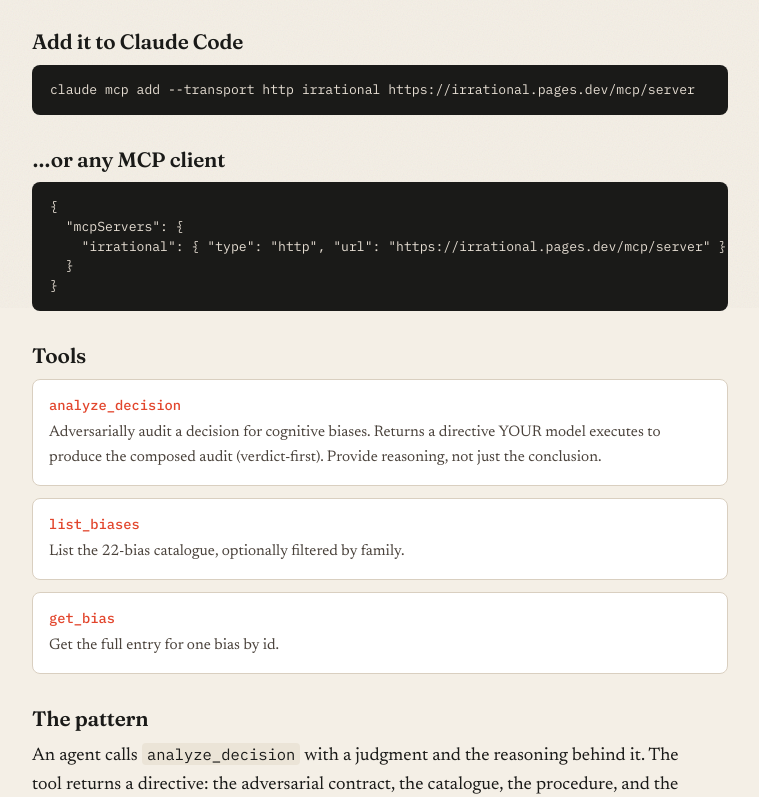
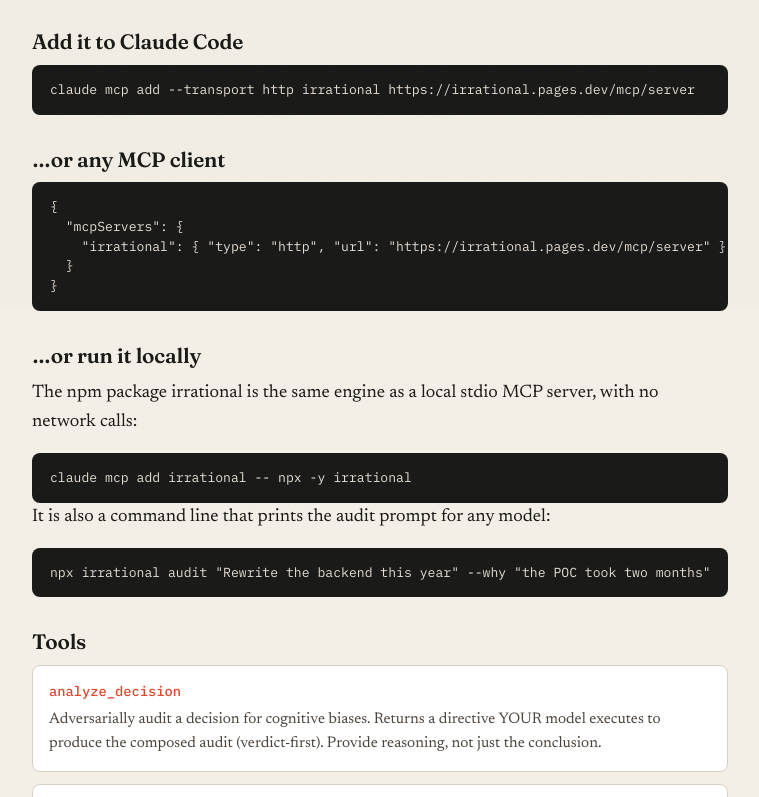
Before and after one commit to urbanmorph/irrational, an Astro site: page /mcp in a window 1280 px wide. Shown: the part 492-1289 px from the top of the page, without its empty margins (260-1019 px from the left). Built offline with nearby package versions, Linux system fonts and the light colour scheme; Astro itself is replaced by a stand-in of ours.

Commit message:
irrational on npm: the registry entry, README, /mcp page and llms.txt (#7)
server.json lists the npm package (stdio) beside the hosted endpoint; its version moves to
0.1.1 because the registry already holds 0.1.0. The README, /mcp and llms.txt show the local
MCP server and the command line.

Co-authored-by: Claude Opus 5.5 <noreply@anthropic.com>

```diff
--- a/public/llms.txt
+++ b/public/llms.txt
@@ -34,7 +34,9 @@ recency, peak–end.
 - [Field guide](https://irrational.pages.dev/biases): all 22 biases with definitions and citations.
 - [Sources](https://irrational.pages.dev/sources): every citation, verified.
 - [Connect via MCP](https://irrational.pages.dev/mcp): the `analyze_decision`, `list_biases`,
-  `get_bias` tools; endpoint at https://irrational.pages.dev/mcp/server.
+  `get_bias` tools; endpoint at https://irrational.pages.dev/mcp/server. Also on npm as `irrational`
+  (https://www.npmjs.com/package/irrational): a local stdio MCP server (`npx -y irrational`) and a command
+  line (`npx irrational audit "<decision>" --why "<reasoning>"`).
 - [Printable audit](https://irrational.pages.dev/checklist): the method on one pen-and-paper page.
 - [About](https://irrational.pages.dev/about) · [Privacy](https://irrational.pages.dev/privacy)
 
--- a/server.json
+++ b/server.json
@@ -2,7 +2,7 @@
   "$schema": "https://static.modelcontextprotocol.io/schemas/2025-12-11/server.schema.json",
   "name": "io.github.urbanmorph/irrational",
   "description": "Adversarial behavioural-bias engine: audits your decisions for cognitive biases via your own AI.",
-  "version": "0.1.0",
+  "version": "0.1.1",
   "websiteUrl": "https://irrational.pages.dev",
   "repository": {
     "url": "https://github.com/urbanmorph/irrational",
@@ -13,5 +13,15 @@
       "type": "streamable-http",
       "url": "https://irrational.pages.dev/mcp/server"
     }
+  ],
+  "packages": [
+    {
+      "registryType": "npm",
+      "identifier": "irrational",
+      "version": "0.1.0",
+      "transport": {
+        "type": "stdio"
+      }
+    }
   ]
 }
--- a/src/pages/mcp.astro
+++ b/src/pages/mcp.astro
@@ -4,6 +4,8 @@ import { TOOLS } from '../mcp/handler';
 
 const endpoint = 'https://irrational.pages.dev/mcp/server';
 const cli = `claude mcp add --transport http irrational ${endpoint}`;
+const local = `claude mcp add irrational -- npx -y irrational`;
+const run = `npx irrational audit "Rewrite the backend this year" --why "the POC took two months"`;
 const json = `{
   "mcpServers": {
     "irrational": { "type": "http", "url": "${endpoint}" }
@@ -45,6 +47,15 @@ const json = `{
 
     <h2>…or any MCP client</h2>
     <pre class="code"><code>{json}</code></pre>
+
+    <h2>…or run it locally</h2>
+    <p class="pp">
+      The npm package <a href="https://www.npmjs.com/package/irrational">irrational</a> is the same engine as a
+      local stdio MCP server, with no network calls:
+    </p>
+    <pre class="code"><code>{local}</code></pre>
+    <p class="pp">It is also a command line that prints the audit prompt for any model:</p>
+    <pre class="code"><code>{run}</code></pre>
 
     <h2>Tools</h2>
     <div class="tools">
```
Also changed, not shown: README.md.
